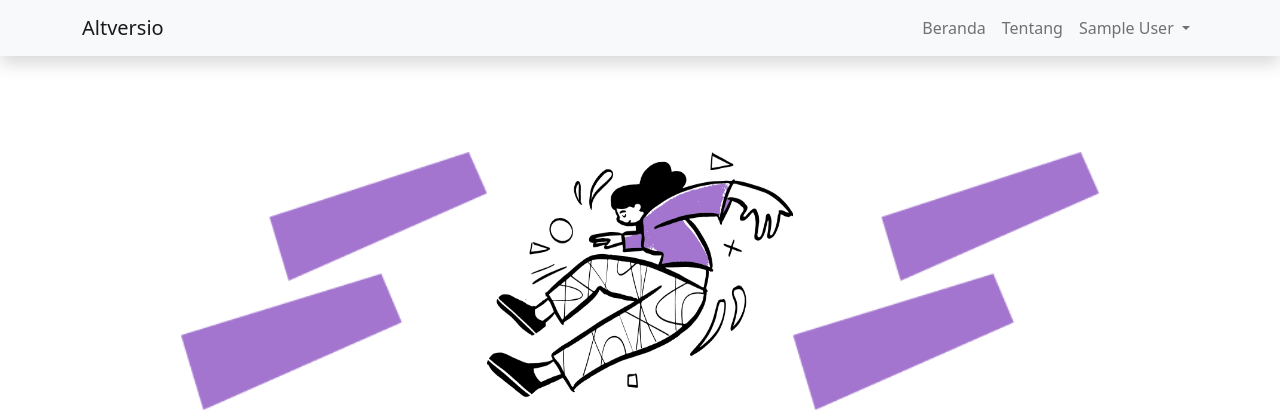
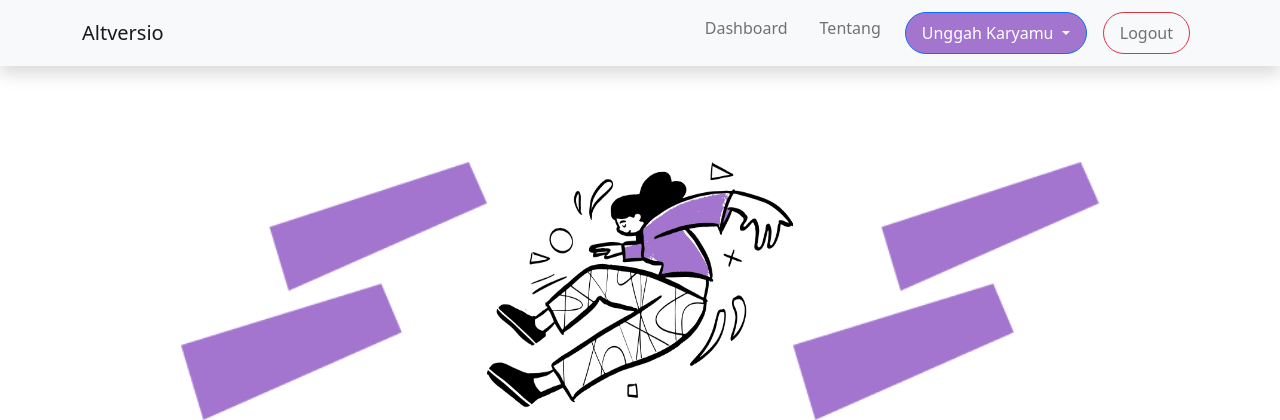
Before and after one commit to arkefallen/altversio, a Laravel app: page /about in a window 1280 px wide. Shown: the top 420 px of the page. Run offline with Laravel 8, Linux system fonts and the light colour scheme; the visitor is signed in with stand-in values (Sample User, id 1); style sheets or scripts are compiled from the project's sources; some libraries are stand-ins or nearby versions.

Commit message:
modify authentication view and user navigation

```diff
--- a/composer.json
+++ b/composer.json
@@ -13,12 +13,12 @@
         "fruitcake/laravel-cors": "^1.0",
         "guzzlehttp/guzzle": "^6.3",
         "laravel/framework": "^7.0",
-        "laravel/tinker": "^2.0"
+        "laravel/tinker": "^2.0",
+        "laravel/ui": "2.4"
     },
     "require-dev": {
         "facade/ignition": "^2.0",
         "fzaninotto/faker": "^1.9.1",
-        "laravel/ui": "2.4",
         "mockery/mockery": "^1.3.1",
         "nunomaduro/collision": "^4.1",
         "phpunit/phpunit": "^8.5"
--- a/resources/views/about.blade.php
+++ b/resources/views/about.blade.php
@@ -39,8 +39,8 @@
                 <div class="col-md-6 col-lg-3 mb-4">
                   <!-- Row -->
                   <div class="row">
-                    <div class="col-md-12">
-                      <img src="{{ asset('/asset/img/asen.jpg') }}" alt="wrapkit" class="img-fluid rounded-circle" />
+                    <div class="col-md-12 d-flex justify-content-center">
+                      <img src="https://www.wrappixel.com/demos/ui-kit/wrapkit/assets/images/team/t2.jpg" alt="wrapkit" class="img-fluid rounded-circle" />
                     </div>
                     <div class="col-md-12 text-center">
                       <div class="pt-2">
@@ -58,7 +58,7 @@
                 <div class="col-md-6 col-lg-3 mb-4">
                   <!-- Row -->
                   <div class="row">
-                    <div class="col-md-12">
+                    <div class="col-md-12 d-flex justify-content-center">
                       <img src="https://www.wrappixel.com/demos/ui-kit/wrapkit/assets/images/team/t2.jpg" alt="wrapkit" class="img-fluid rounded-circle" />
                     </div>
                     <div class="col-md-12 text-center">
@@ -77,8 +77,8 @@
                 <div class="col-md-6 col-lg-3 mb-4">
                   <!-- Row -->
                   <div class="row">
-                    <div class="col-md-12">
-                      <img src="{{ asset('/asset/img/rafa.jpeg') }}" class="img-fluid rounded-circle"/>
+                    <div class="col-md-12 d-flex justify-content-center">
+                      <img src="https://www.wrappixel.com/demos/ui-kit/wrapkit/assets/images/team/t2.jpg" class="img-fluid rounded-circle"/>
                     </div>
                     <div class="col-md-12 text-center">
                       <div class="pt-2">
@@ -96,8 +96,8 @@
                 <div class="col-md-6 col-lg-3 mb-4">
                   <!-- Row -->
                   <div class="row">
-                    <div class="col-md-12">
-                      <img src="https://www.wrappixel.com/demos/ui-kit/wrapkit/assets/images/team/t4.jpg" alt="wrapkit" class="img-fluid rounded-circle" />
+                    <div class="col-md-12 d-flex justify-content-center">
+                      <img src="https://www.wrappixel.com/demos/ui-kit/wrapkit/assets/images/team/t2.jpg" alt="wrapkit" class="img-fluid rounded-circle" />
                     </div>
                     <div class="col-md-12 text-center">
                       <div class="pt-2">
--- a/resources/views/navigation.blade.php
+++ b/resources/views/navigation.blade.php
@@ -9,14 +9,14 @@
 
     <div class="collapse navbar-collapse justify-content-end" id="navbarsExample07">
       <ul class="navbar-nav mr-auto">
+        @guest
+        <li class="nav-item">
           <li class="nav-item">
             <a class="nav-link" href="/">Beranda</a>
           </li>
           <li class="nav-item">
             <a class="nav-link" href="/about">Tentang</a>
           </li>
-        @guest
-        <li class="nav-item">
           <a class="btn btn-outline-primary rounded-pill ml-3 py-2 px-3" href="{{ route('login') }}">
             Masuk
           </a>
@@ -26,13 +26,30 @@
             </li>
           @endif
         @else
-          <li class="nav-item dropdown">
-            <a id="navbarDropdown" class="nav-link dropdown-toggle" href="#" role="button" data-toggle="dropdown" aria-haspopup="true" aria-expanded="false" v-pre>
-              {{ Auth::user()->name }}
+          <li class="nav-item dropdown d-flex align-items-center">
+            <li class="nav-item mx-2">
+              <a class="nav-link" href="/user">Dashboard</a>
+            </li>
+            <li class="nav-item mx-2">
+              <a class="nav-link" href="/about">Tentang</a>
+            </li>
+            <li class="nav-item mx-2 my-1">
+              <a id="karyaDropdown" class="nav-link dropdown-toggle btn btn-primary rounded-pill ml-3 py-2 px-3 text-white" href="#" role="button" data-toggle="dropdown" aria-haspopup="true" aria-expanded="false" v-pre>
+                Unggah Karyamu
               </a>
 
-            <div class="dropdown-menu dropdown-menu-right" aria-labelledby="navbarDropdown">
-              <a class="dropdown-item" href="{{ route('logout') }}"
+              <div class="dropdown-menu dropdown-menu-right ">
+                <a href="/buat-karya" class="dropdown-item">
+                  Buat Karya Baru
+                </a>
+
+                <a href="/kelola-karya" class="dropdown-item">
+                  Kelola Karya
+                </a>
+              </div>
+            </li>
+            <li class="nav-item mx-2 my-1">
+              <a class="nav-link btn btn-outline-danger rounded-pill ml-3 py-2 px-3" href="{{ route('logout') }}"
                 onclick="event.preventDefault();
                               document.getElementById('logout-form').submit();">
                 {{ __('Logout') }}
@@ -41,7 +58,7 @@
               <form id="logout-form" action="{{ route('logout') }}" method="POST" class="d-none">
                 @csrf
               </form>
-            </div>
+            </li>
           </li>
         @endguest
       </ul>
```
Also changed, not shown: resources/views/auth/login.blade.php (+5 -5 lines), resources/views/auth/register.blade.php (+7 -7 lines), database/migrations/2021_11_20_031323_add_level_column_in_users_table.php (added), 1 other file. Lines whose indentation alone changed are shown as unchanged.
